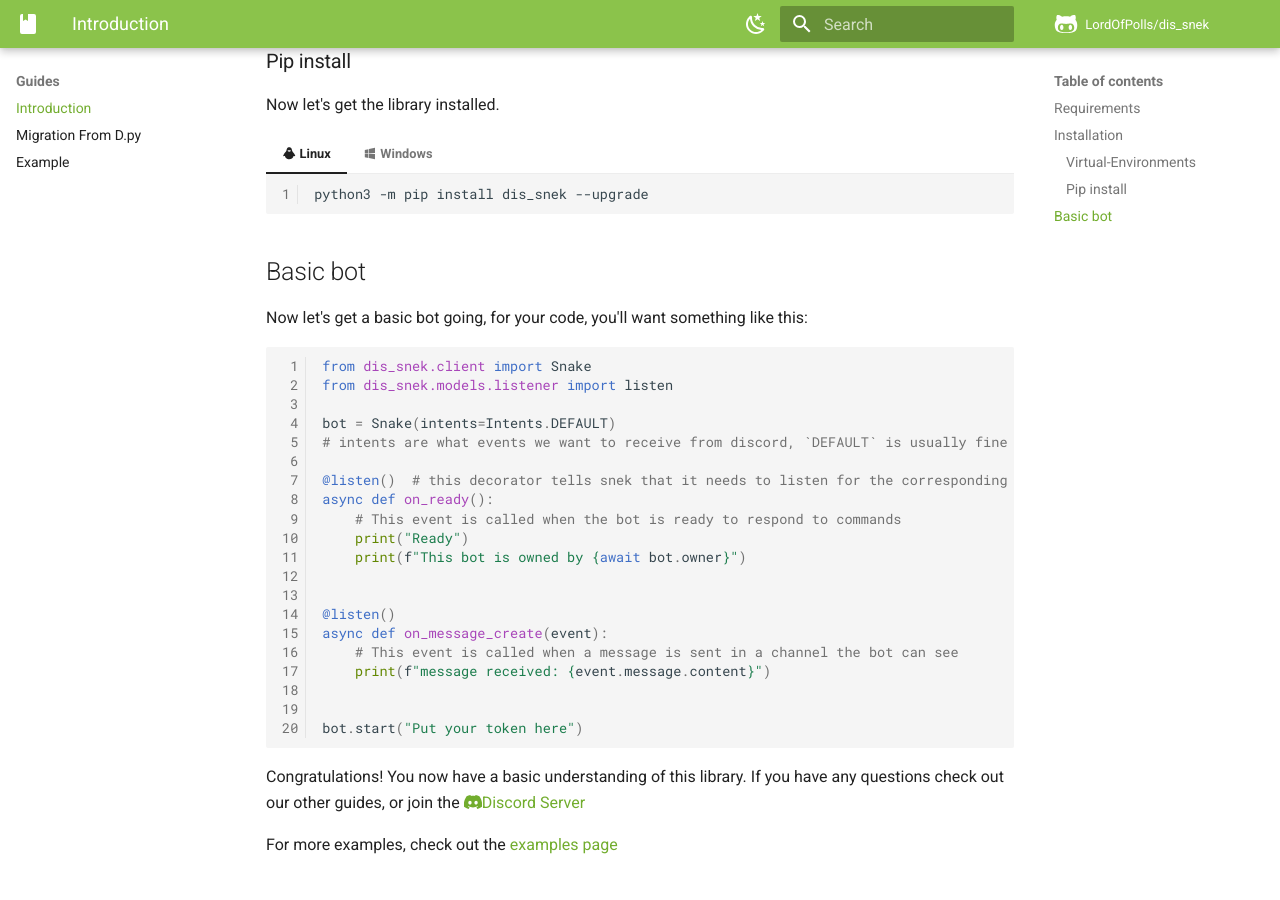
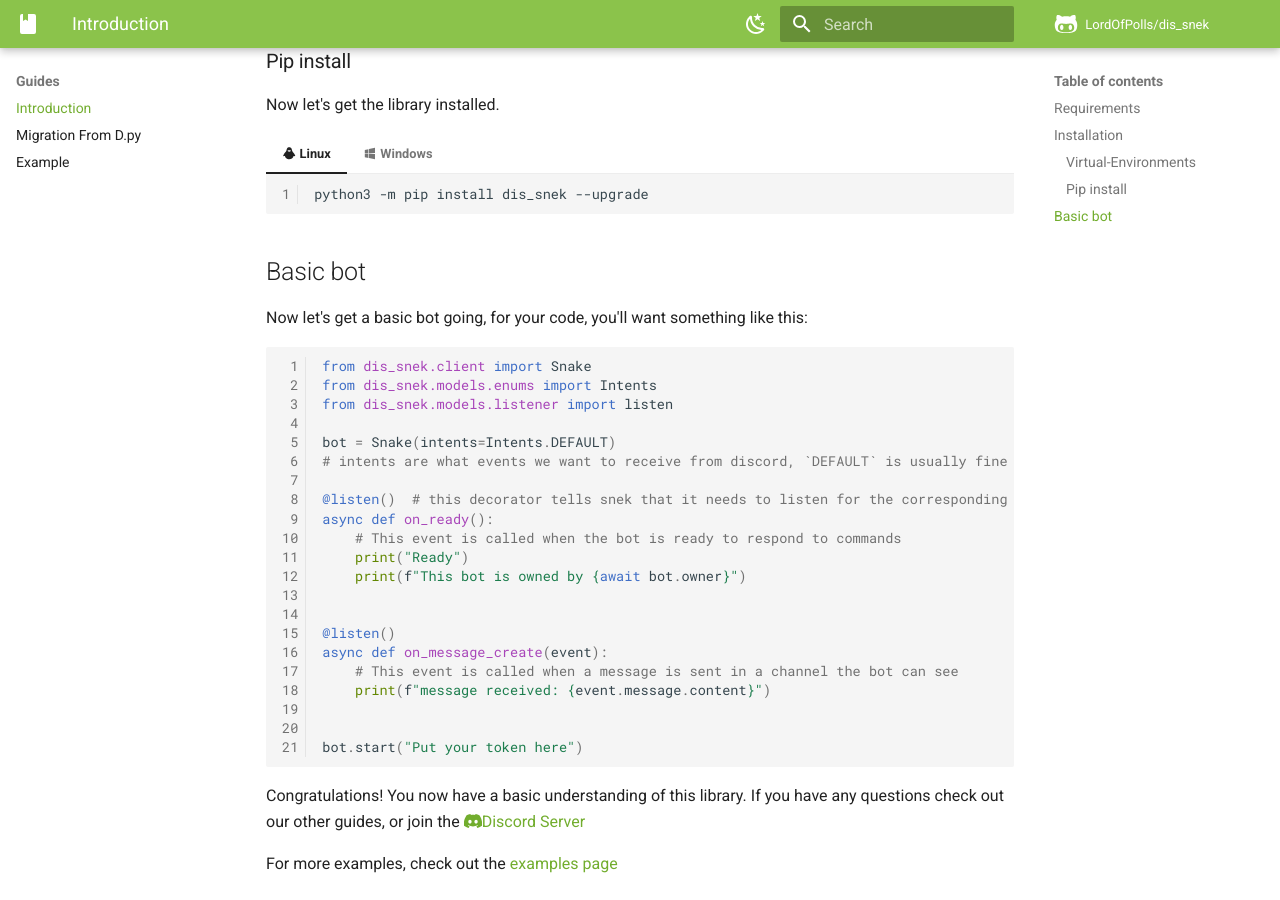
Before and after one commit to NAFTeam/NAFF, an MkDocs documentation site: the page built from docs/Guides/Getting Started.md, in a window 1280 px wide and 900 px high, scrolled down 923 px. Built offline with MkDocs 1.6.1 and Material for MkDocs 9.7.7, drawn with Linux system fonts in a browser that asks for light colours; comment, search, counter and statistics services are not loaded.

Commit message:
one more update 👀

````diff
--- a/docs/Guides/Getting Started.md
+++ b/docs/Guides/Getting Started.md
@@ -54,6 +54,7 @@ Now let's get a basic bot going, for your code, you'll want something like this:
 
 ```python
 from dis_snek.client import Snake
+from dis_snek.models.enums import Intents
 from dis_snek.models.listener import listen
 
 bot = Snake(intents=Intents.DEFAULT)
````
